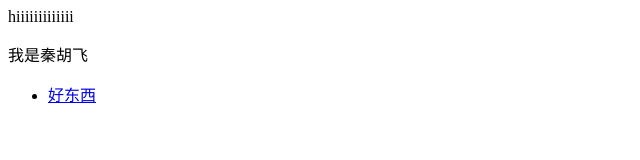
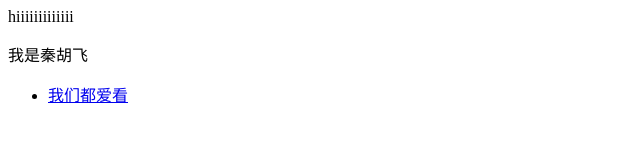
Before and after one commit to qqqhhhfff/kan0118.github.io, a plain HTML site: page index.html in a window 1280 px wide. Shown: the full height of the page, 0-640 px from the left. Drawn offline with Linux system fonts and the light colour scheme.

Commit message:
Update index.html

```diff
--- a/index.html
+++ b/index.html
@@ -1,5 +1,5 @@
 <p>hiiiiiiiiiiiii</p>
 <p>我是秦胡飞</p>
 <ul>
-  <li> <a href="www.by56777.com">好东西
+  <li> <a href="www.by56777.com">我们都爱看
 </ul>
```
